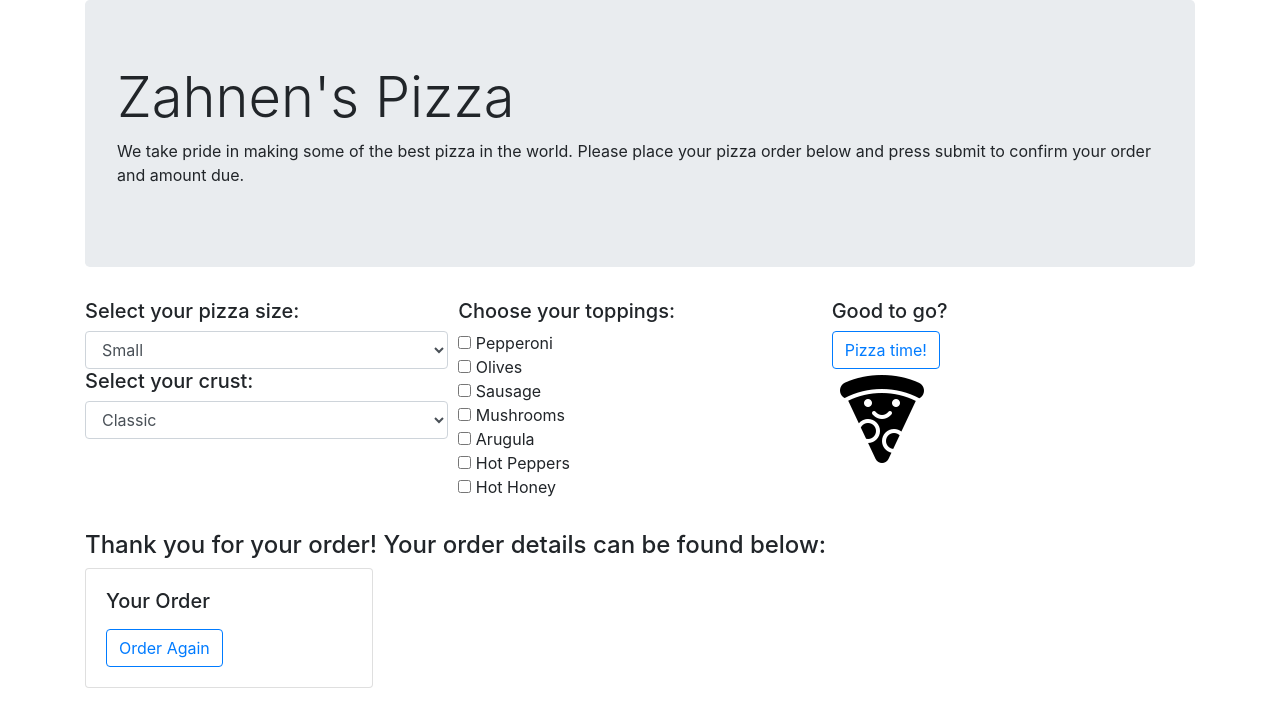
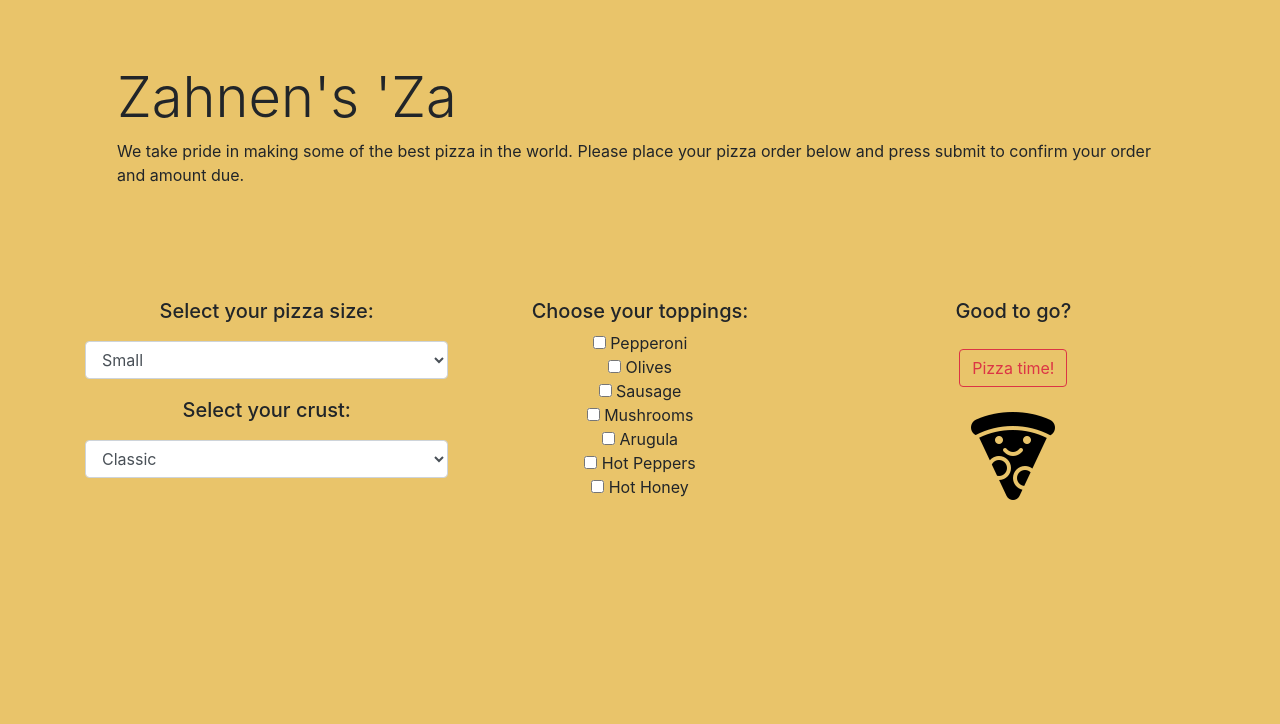
Before and after one commit to Zahnen/pizza-parlor, a plain HTML site: page index.html in a window 1280 px wide. Drawn offline with Linux system fonts and the light colour scheme.

Commit message:
clean up extraneous code

```diff
--- a/css/styles.css
+++ b/css/styles.css
@@ -0,0 +1,19 @@
+body, .jumbotron {
+  background-color: #e9c46a;
+}
+select, button, .rowImage {
+  margin-top: 5%;
+  margin-bottom: 5%;
+}
+#confirmation {
+  display: none;
+  text-align: center;
+}
+.card, .card-body {
+  margin: auto;
+}
+.form-group {
+  padding-left: 5%;
+  padding-right: 5%;
+  text-align: center;
+}
--- a/index.html
+++ b/index.html
@@ -5,12 +5,12 @@
   <link href="css/styles.css" rel="stylesheet" type="text/css">
   <script src="js/jquery-3.5.1.js"></script>
   <script src="js/scripts.js"></script>
-  <title>Pizza Parlor</title>
+  <title>Zahnen's 'Za</title>
 </head>
 <body>
   <div class="container">
     <div class="jumbotron">
-      <h1 class="display-4">Zahnen's Pizza</h1>
+      <h1 class="display-4">Zahnen's 'Za</h1>
       <p>We take pride in making some of the best pizza in the world. Please place your pizza order below and press submit to confirm your order and amount due.</p>
     </div>
     <form id="pizzaOrder">
@@ -43,7 +43,7 @@
         </div>
         <div class="form-group col-4">
           <h5>Good to go?</h5>
-          <button type="submit" class="btn btn-outline-primary">Pizza time!</button></br>
+          <button type="submit" class="btn btn-outline-danger">Pizza time!</button></br>
           <img src="img/pizza.png" alt="a happy slice of pizza">
         </div>
       </div>
```
Also changed, not shown: js/scripts.js (+0 -43 lines), js/testscripts.js (+23 -0 lines), 1 other file.
